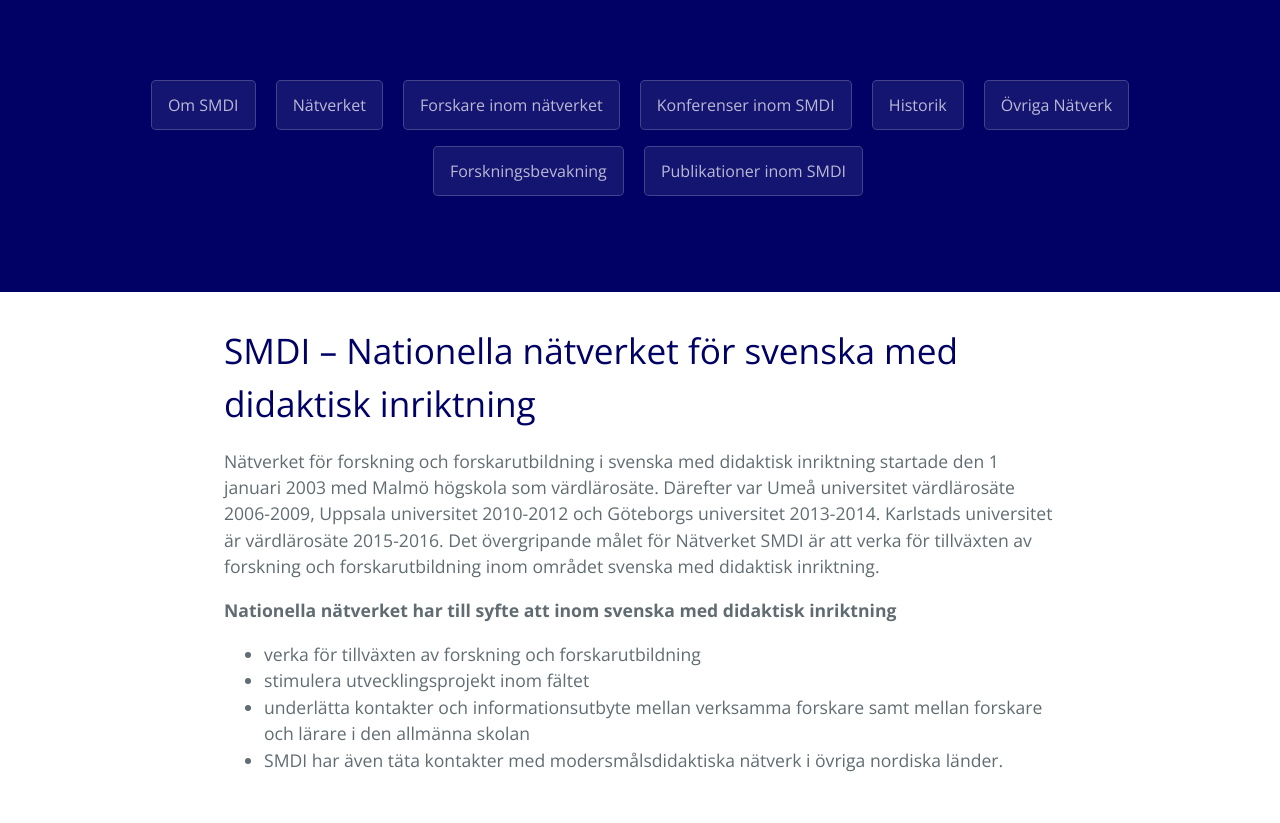
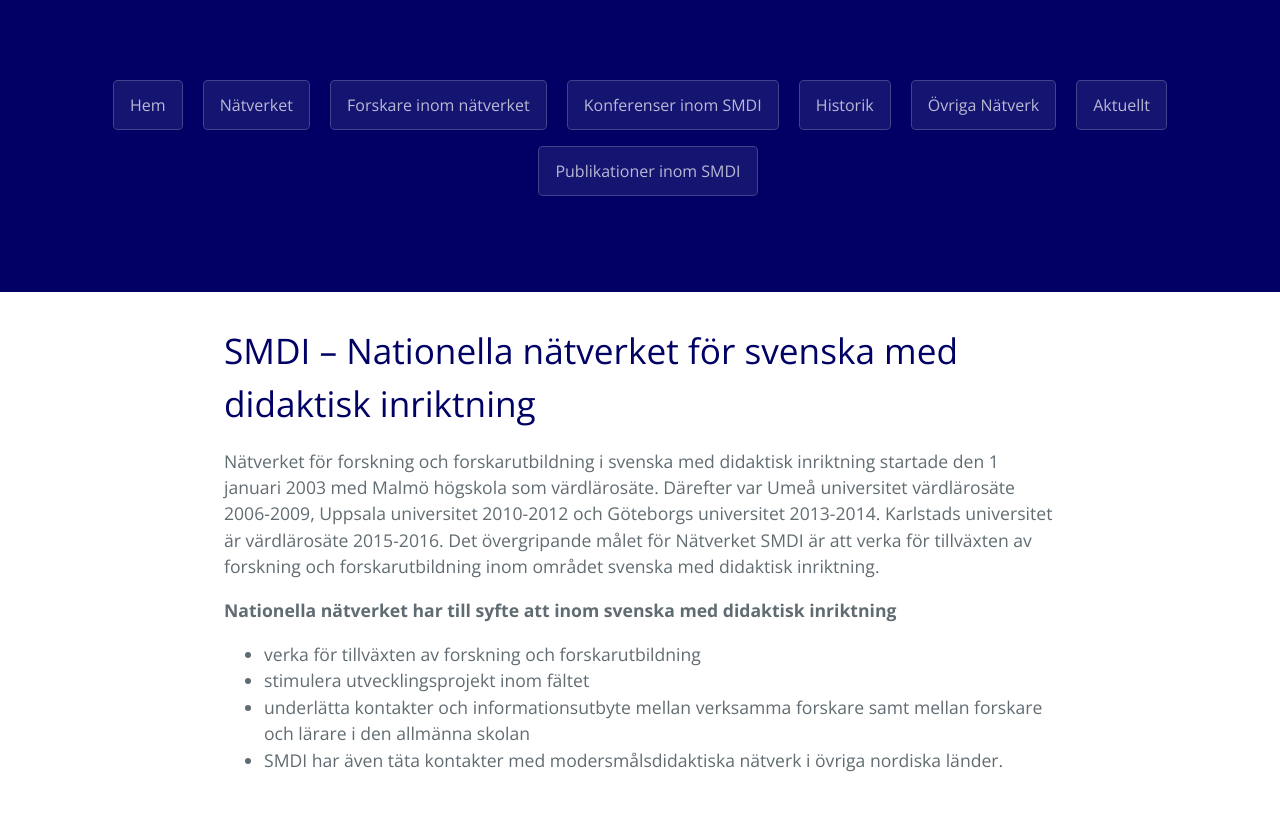
Before and after one commit to smdihemsida/smdihemsida.github.io, a Jekyll site: the page built from index.md, in a window 1280 px wide. Shown: the part 303-1126 px from the top of the page. Built offline with Jekyll 4.4.1, drawn with Linux system fonts in a browser that asks for light colours; our own code applies the rules of GitHub Pages for plain Markdown files.

Commit message:
Update pages.html

```diff
--- a/_layouts/pages.html
+++ b/_layouts/pages.html
@@ -25,13 +25,13 @@
     <h1 class="project-name" style="font-family: 'Righteous', cursive;font-size: 20vw;">SMDI</h1>
     <h2 class="project-tagline" style="font-family: 'Righteous', cursive;font-size: 3vw;margin-top: -8vw;">svenska med didaktisk inriktning</h2>
     -->
-        <a href="https://smdihemsida.github.io/" class="btn">Om SMDI</a>
+        <a href="https://smdihemsida.github.io/" class="btn">Hem</a>
         <a href="https://smdihemsida.github.io/nätverket" class="btn">Nätverket</a>
         <a href="https://smdihemsida.github.io/forskare" class="btn">Forskare inom nätverket</a>
         <a href="https://smdihemsida.github.io/konferenser" class="btn">Konferenser inom SMDI</a>
         <a href="https://smdihemsida.github.io/historik" class="btn">Historik</a>
         <a href="https://smdihemsida.github.io/övriganätverk" class="btn">Övriga Nätverk</a>
-        <a href="https://smdihemsida.github.io/forskningsbevakning" class="btn">Forskningsbevakning</a>
+        <a href="https://smdihemsida.github.io/aktuellt" class="btn">Aktuellt</a>
         <a href="https://smdihemsida.github.io/publikationer" class="btn">Publikationer inom SMDI</a>
 
     </section>
```
